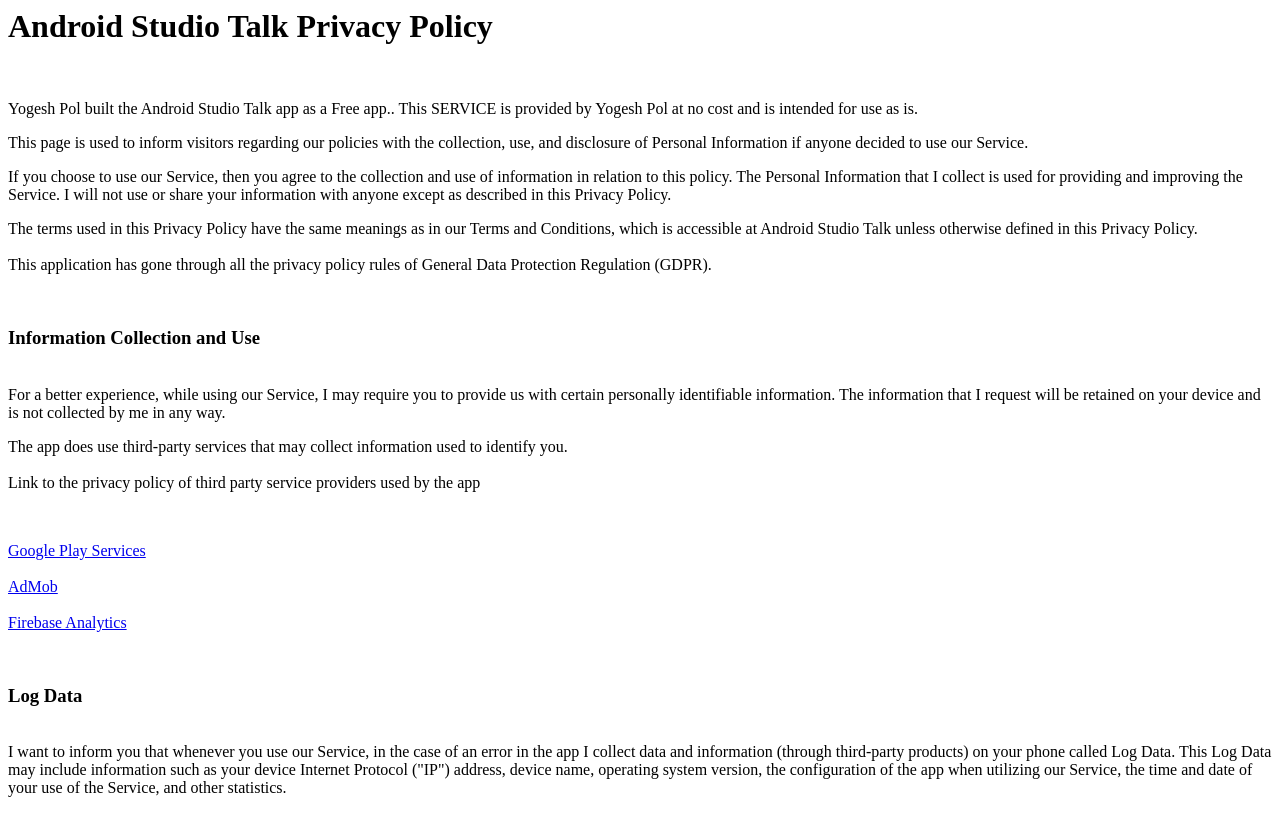
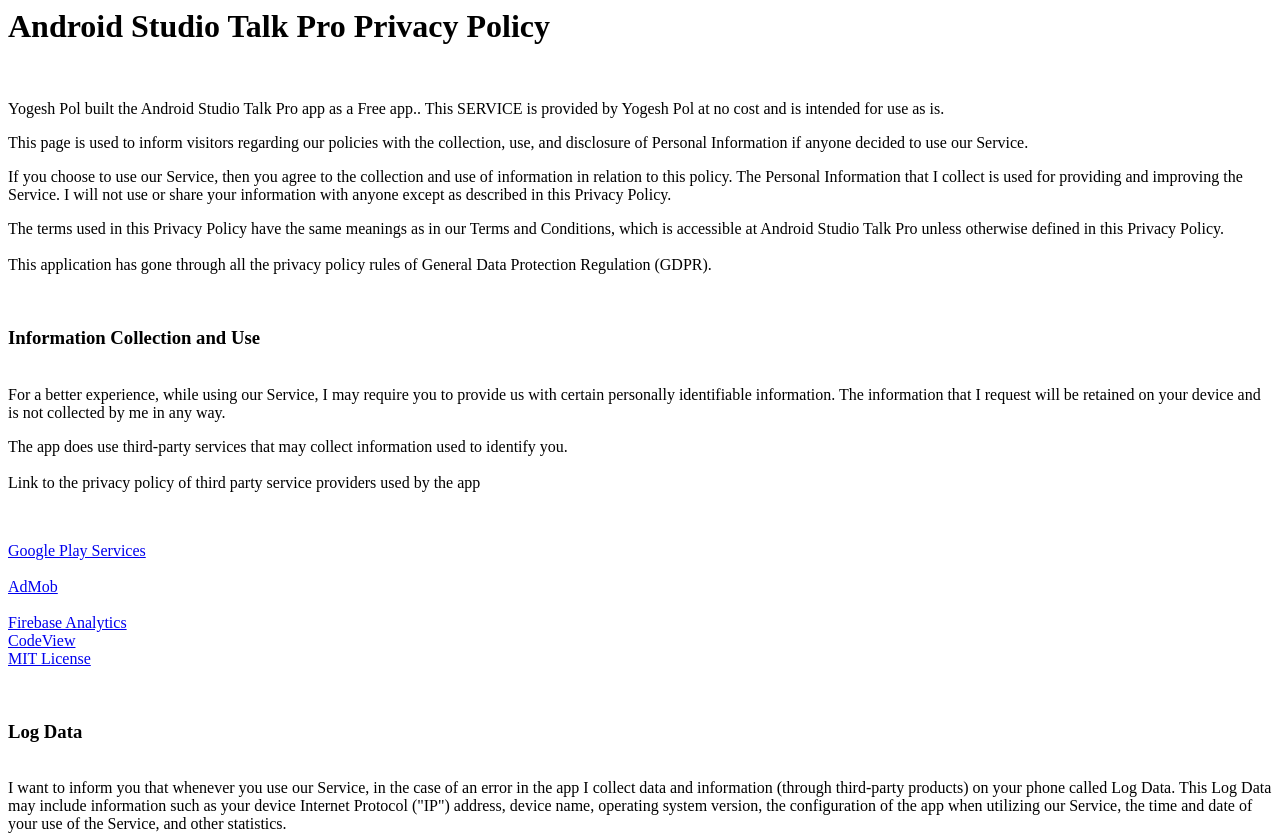
Before and after one commit to yogesh14pol/yogesh14pol.github.io, a plain HTML site: page indexpro.html in a window 1280 px wide. Shown: the top 835 px of the page. Drawn offline with Linux system fonts and the light colour scheme.

Commit message:
Update indexpro.html

```diff
--- a/indexpro.html
+++ b/indexpro.html
@@ -2,10 +2,10 @@
 <body>
 <title>Privacy Policy</title>
 
-<h1>Android Studio Talk Privacy Policy</h1>
+<h1>Android Studio Talk Pro Privacy Policy</h1>
 <br>
 <p>
-Yogesh Pol built the Android Studio Talk app as a Free app.. This SERVICE is provided by Yogesh Pol at no cost and is intended for use as is.
+Yogesh Pol built the Android Studio Talk Pro app as a Free app.. This SERVICE is provided by Yogesh Pol at no cost and is intended for use as is.
 </p>
 
 <p>This page is used to inform visitors regarding our policies with the collection, use, and disclosure of Personal Information if anyone decided to use our Service.
@@ -14,7 +14,7 @@ Yogesh Pol built the Android Studio Talk app as a Free app.. This SERVICE is pro
 I will not use or share your information with anyone except as described in this Privacy Policy.
 </p>
 
-<p>The terms used in this Privacy Policy have the same meanings as in our Terms and Conditions, which is accessible at Android Studio Talk unless otherwise defined in this Privacy Policy.
+<p>The terms used in this Privacy Policy have the same meanings as in our Terms and Conditions, which is accessible at Android Studio Talk Pro unless otherwise defined in this Privacy Policy.
 <br>
 <br>This application has gone through all the privacy policy rules of General Data Protection Regulation (GDPR).
 
@@ -33,6 +33,9 @@ I will not use or share your information with anyone except as described in this
 <br> <a href="https://support.google.com/admob/answer/6128543">AdMob</a>
 <br>
 <br> <a href="https://firebase.google.com/policies/analytics/">Firebase Analytics</a>
+<br> <a href="https://github.com/tiagohm/CodeView">CodeView</a>
+<br> <a href="https://github.com/tiagohm/CodeView/blob/master/LICENSE">MIT License</a>
+
 </p><br>
 
 <p><h3>Log Data</h3>
```
